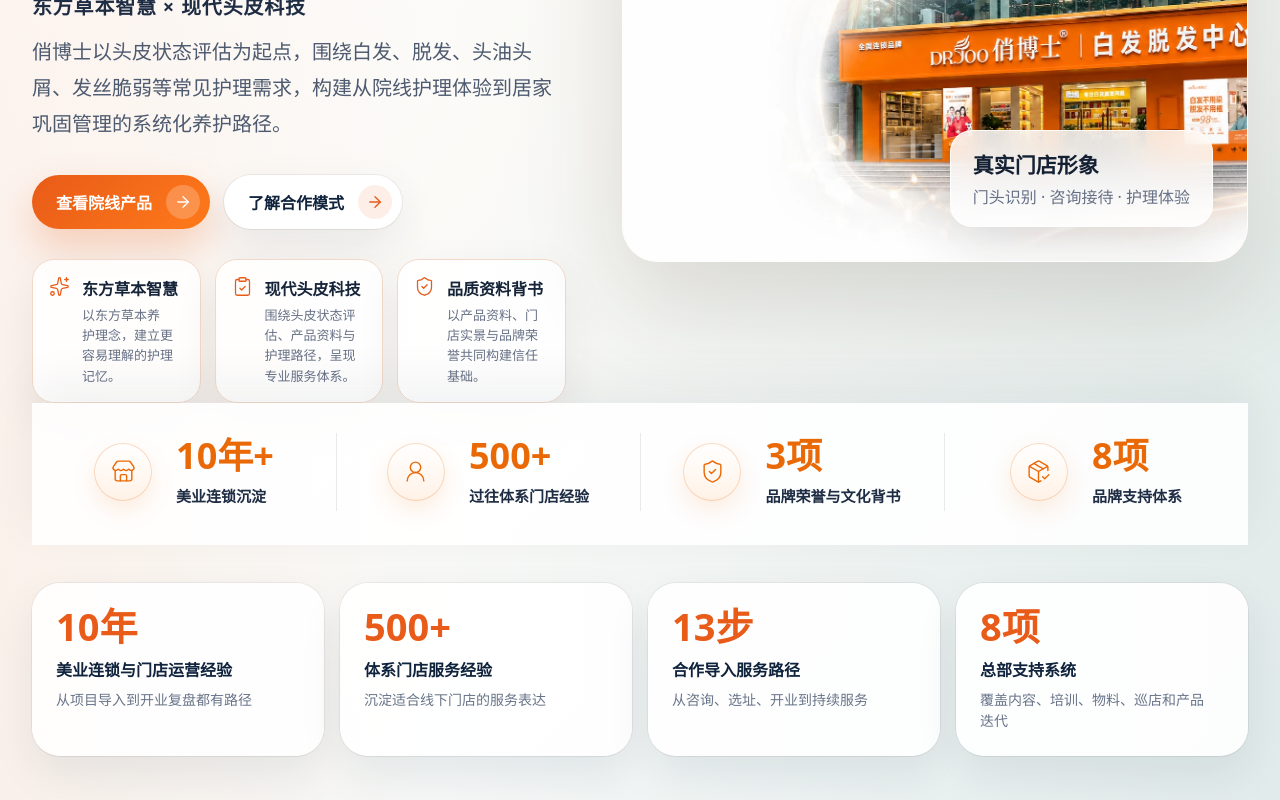
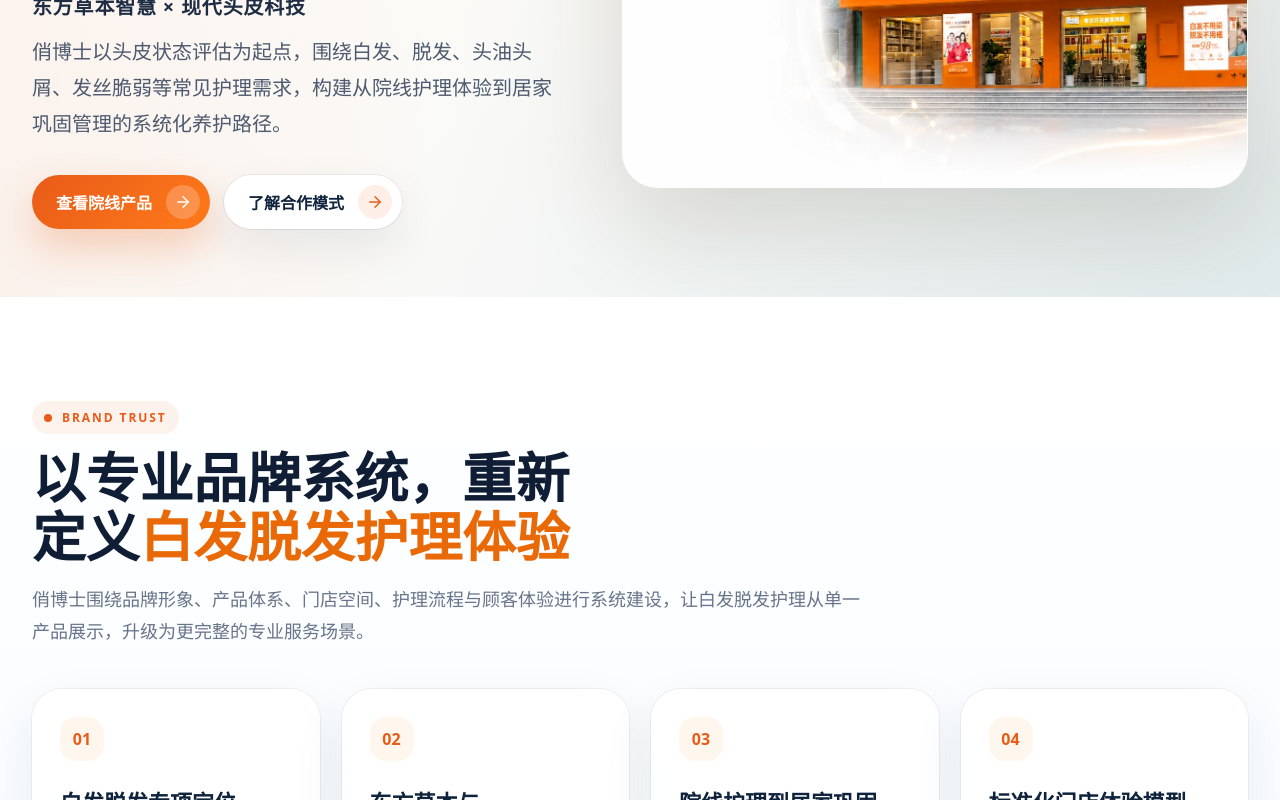
Before and after one commit to 1136560307/drjoo, a React (Vite) app: page / in a window 1280 px wide. Shown: the part 500-1300 px from the top of the page. Built offline with nearby package versions, Linux system fonts and the light colour scheme.

Commit message:
Remove hero proof cards floating label and stats

```diff
--- a/src/pages/HomeOfficial.jsx
+++ b/src/pages/HomeOfficial.jsx
@@ -12,32 +12,17 @@
   Palette,
   RefreshCw,
   ShieldCheck,
-  Sparkles,
   Store,
-  UserRound,
 } from 'lucide-react';
 import LeadForm from '../components/LeadForm';
 import ProductPosterCarousel from '../components/ProductPosterCarousel';
 import SectionTitle from '../components/SectionTitle';
-import { asset, careSteps, certificates, featuredProductPosters, heroStats, kitProductPosters, proofCards, storeZones } from '../data/siteData';
+import { asset, careSteps, certificates, featuredProductPosters, kitProductPosters, proofCards, storeZones } from '../data/siteData';
 import '../home-upgrade.css';
 
 function ArrowButton({ to, children, variant = 'primary' }) {
   return <Link to={to} className={`btn ${variant}`}><span>{children}</span><span className="btn-icon"><ArrowRight size={18} strokeWidth={1.8} /></span></Link>;
 }
-
-const proofItems = [
-  ['东方草本智慧', '以东方草本养护理念，建立更容易理解的护理记忆。', Sparkles],
-  ['现代头皮科技', '围绕头皮状态评估、产品资料与护理路径，呈现专业服务体系。', ClipboardCheck],
-  ['品质资料背书', '以产品资料、门店实景与品牌荣誉共同构建信任基础。', ShieldCheck],
-];
-
-const stats = [
-  [Store, '10年+', '美业连锁沉淀'],
-  [UserRound, '500+', '过往体系门店经验'],
-  [ShieldCheck, '3项', '品牌荣誉与文化背书'],
-  [PackageCheck, '8项', '品牌支持体系'],
-];
 
 const officialTrustCards = [
   ['白发脱发专项定位', '聚焦白发、脱发、头油头屑、发丝脆弱等常见头皮毛发困扰，围绕消费者真实需求建立品牌服务方向。'],
@@ -66,7 +51,7 @@
 const supportIcons = [Store, PackageCheck, CalendarCheck, MapPinned, Palette, Megaphone, RefreshCw, GraduationCap];
 
 function Hero() {
-  return <section className="home-hero official-hero">
+  return <section className="home-hero official-hero compact-hero">
     <div className="hero-ambient" aria-hidden="true" />
     <div className="container official-hero-layout">
       <div className="official-hero-copy reveal-stack">
@@ -75,15 +60,11 @@
         <p className="hero-value-line">东方草本智慧 × 现代头皮科技</p>
         <p className="hero-sub official-hero-sub">俏博士以头皮状态评估为起点，围绕白发、脱发、头油头屑、发丝脆弱等常见护理需求，构建从院线护理体验到居家巩固管理的系统化养护路径。</p>
         <div className="hero-actions"><ArrowButton to="/products">查看院线产品</ArrowButton><ArrowButton to="/franchise" variant="ghost">了解合作模式</ArrowButton></div>
-        <div className="official-hero-proof">{proofItems.map(([title, text, Icon]) => <article className="official-proof-card" key={title}><span><Icon size={21} strokeWidth={1.45} /></span><div><strong>{title}</strong><p>{text}</p></div></article>)}</div>
       </div>
       <div className="official-hero-stage official-store-hero-stage">
         <img className="official-hero-store-image" src={asset('hero-store-fade-bottom.webp')} alt="俏博士白发脱发中心门店形象" />
-        <div className="official-floating-card"><strong>真实门店形象</strong><span>门头识别 · 咨询接待 · 护理体验</span></div>
       </div>
     </div>
-    <div className="container home-stat-band official-stat-band">{stats.map(([Icon, value, label]) => <article className="home-stat-card" key={label}><span className="home-stat-icon"><Icon size={25} strokeWidth={1.35} /></span><strong>{value}</strong><span>{label}</span></article>)}</div>
-    <div className="container evidence-strip home-evidence-strip official-evidence-strip">{heroStats.map((stat) => <article className="evidence-pill" key={stat.label}><strong>{stat.value}</strong><span>{stat.label}</span><p>{stat.note}</p></article>)}</div>
   </section>;
 }
 
```
